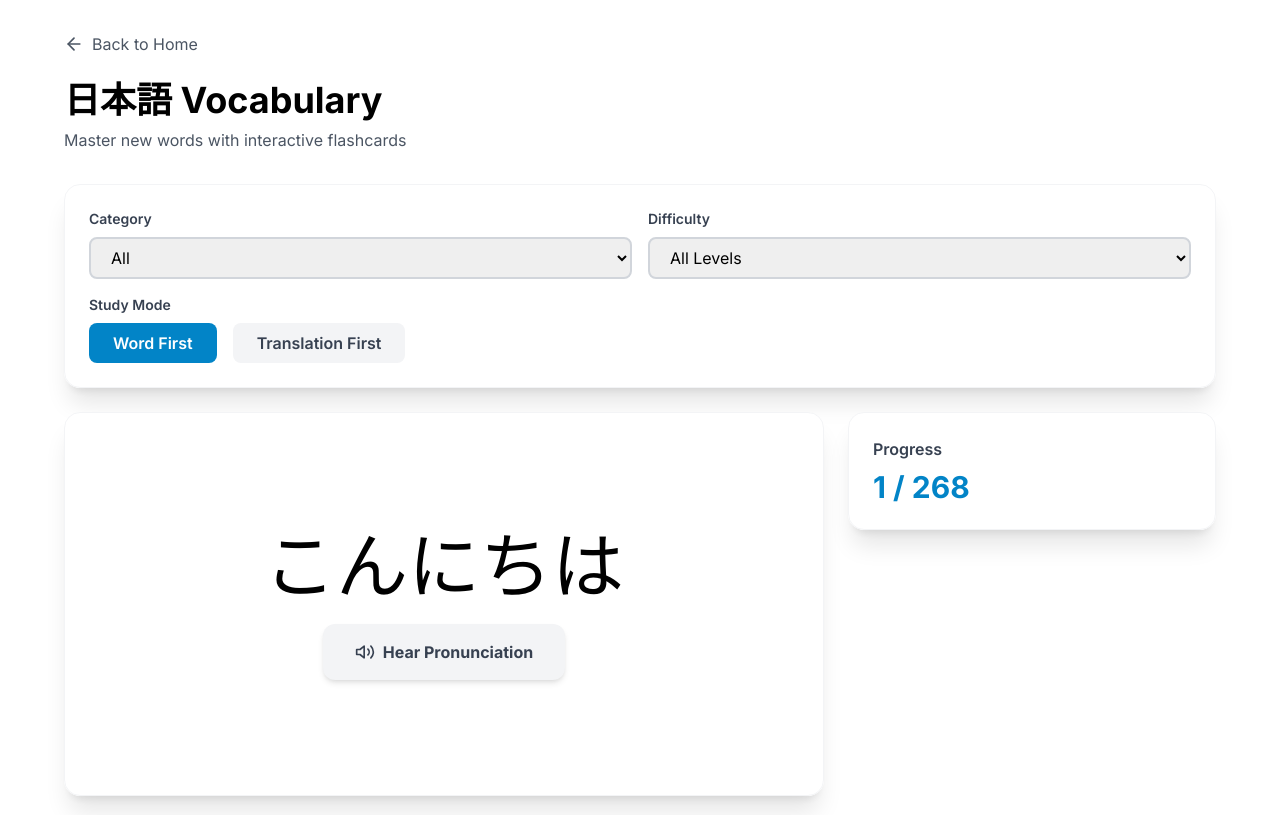
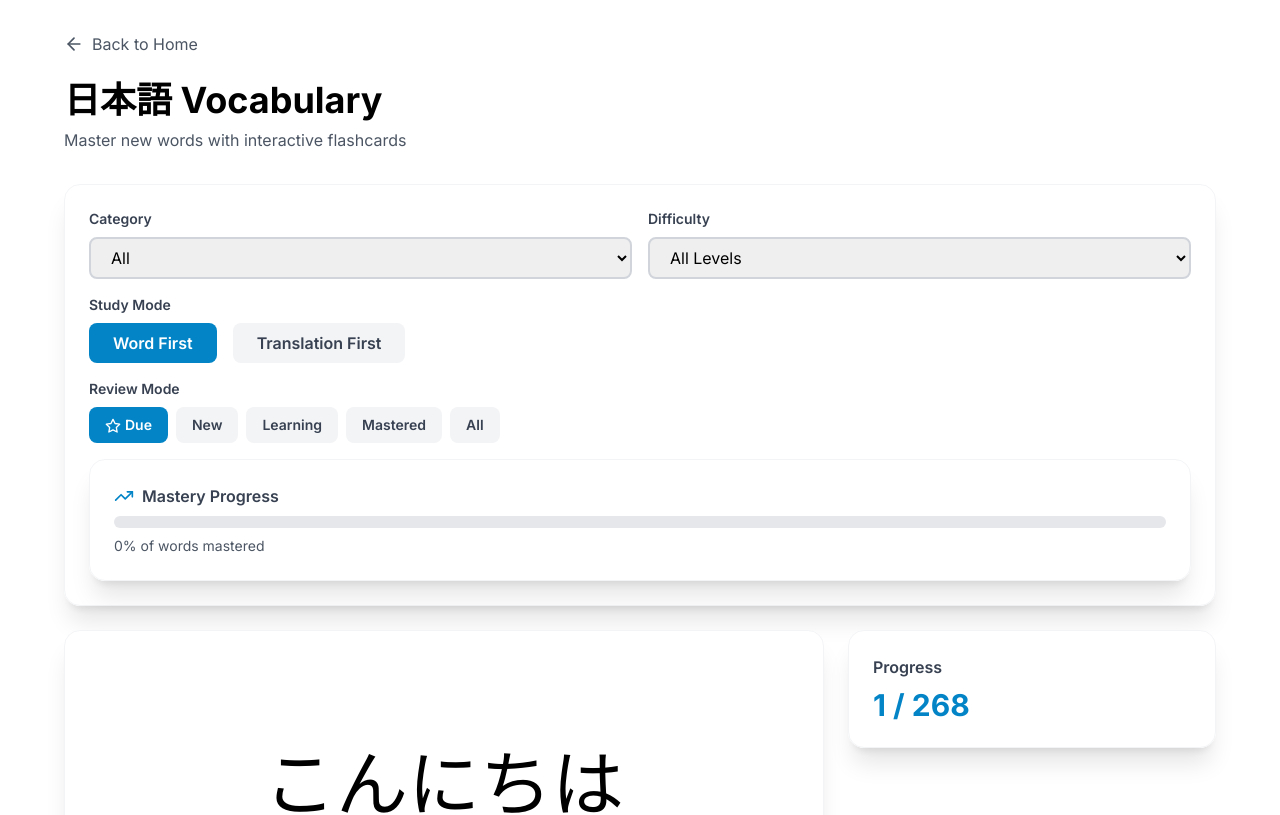
Before and after one commit to IAFMTJS/JARUP, a Next.js app: page /vocabulary in a window 1280 px wide. Shown: the top 815 px of the page. Built offline with nearby package versions, Linux system fonts and the light colour scheme.

Commit message:
Add spaced repetition system and fix home page stats

```diff
--- a/app/globals.css
+++ b/app/globals.css
@@ -163,4 +163,35 @@
   .glass {
     @apply backdrop-blur-md bg-white/70 dark:bg-gray-800/70 border border-white/20 dark:border-gray-700/30;
   }
+
+  /* 3D flip animation */
+  .preserve-3d {
+    transform-style: preserve-3d;
+    perspective: 1000px;
+  }
+
+  .card-flip {
+    transform: rotateY(180deg);
+  }
+
+  /* Smooth transitions */
+  .transition-flip {
+    transition: transform 0.6s cubic-bezier(0.4, 0, 0.2, 1);
+  }
+
+  /* Confetti animation */
+  @keyframes confetti {
+    0% {
+      transform: translateY(0) rotate(0deg);
+      opacity: 1;
+    }
+    100% {
+      transform: translateY(-500px) rotate(720deg);
+      opacity: 0;
+    }
+  }
+
+  .confetti {
+    animation: confetti 2s ease-out forwards;
+  }
 }
--- a/app/vocabulary/page.tsx
+++ b/app/vocabulary/page.tsx
@@ -2,9 +2,16 @@
 
 import { useState, useEffect, Suspense } from 'react';
 import { useRouter, useSearchParams } from 'next/navigation';
-import { ArrowLeft, Volume2, RefreshCw, CheckCircle, XCircle } from 'lucide-react';
+import { ArrowLeft, Volume2, RefreshCw, CheckCircle, XCircle, Star, TrendingUp } from 'lucide-react';
 import { japaneseVocabulary, russianVocabulary, VocabularyWord } from '@/lib/data/vocabulary';
 import { speak } from '@/lib/speech';
+import {
+  getWordProgress,
+  reviewWord,
+  getWordsDueForReview,
+  getWordsByMasteryLevel,
+  calculateMasteryPercentage
+} from '@/lib/spaced-repetition';
 
 function VocabularyPageContent() {
   const router = useRouter();
@@ -19,15 +26,33 @@ function VocabularyPageContent() {
   const [category, setCategory] = useState<string>('all');
   const [difficulty, setDifficulty] = useState<'all' | 'beginner' | 'intermediate' | 'advanced'>('all');
   const [flipped, setFlipped] = useState(false);
+  const [reviewMode, setReviewMode] = useState<'all' | 'new' | 'learning' | 'mastered' | 'due'>('due');
+  const [masteryPercentage, setMasteryPercentage] = useState(0);
 
   const categories = ['all', ...new Set(allVocabulary.map(w => w.category))];
 
-  const filteredWords = allVocabulary.filter(w =>
+  // Apply filters including spaced repetition review modes
+  let filteredWords = allVocabulary.filter(w =>
     (category === 'all' || w.category === category) &&
     (difficulty === 'all' || w.difficulty === difficulty)
   );
 
+  // Apply review mode filter
+  if (reviewMode === 'due') {
+    const dueWordIds = getWordsDueForReview(filteredWords.map(w => w.id));
+    filteredWords = filteredWords.filter(w => dueWordIds.includes(w.id) || !getWordProgress(w.id));
+  } else if (reviewMode !== 'all') {
+    const wordIds = getWordsByMasteryLevel(filteredWords.map(w => w.id), reviewMode);
+    filteredWords = filteredWords.filter(w => wordIds.includes(w.id) || reviewMode === 'new' && !getWordProgress(w.id));
+  }
+
   const currentWord = filteredWords[currentIndex];
+
+  // Calculate mastery percentage
+  useEffect(() => {
+    const percentage = calculateMasteryPercentage(allVocabulary.map(w => w.id));
+    setMasteryPercentage(percentage);
+  }, [allVocabulary]);
 
   const handleSpeak = (text: string, e?: React.MouseEvent) => {
     e?.stopPropagation();
@@ -55,11 +80,17 @@ function VocabularyPageContent() {
   };
 
   const handleCorrect = () => {
+    if (currentWord) {
+      reviewWord(currentWord.id, true);
+    }
     setScore({ correct: score.correct + 1, total: score.total + 1 });
     nextWord();
   };
 
   const handleIncorrect = () => {
+    if (currentWord) {
+      reviewWord(currentWord.id, false);
+    }
     setScore({ ...score, total: score.total + 1 });
     nextWord();
   };
@@ -159,6 +190,47 @@ function VocabularyPageContent() {
               </button>
             </div>
           </div>
+
+          <div className="mt-4">
+            <label className="block text-sm font-semibold text-gray-700 mb-2">
+              Review Mode
+            </label>
+            <div className="flex flex-wrap gap-2">
+              {(['due', 'new', 'learning', 'mastered', 'all'] as const).map((mode) => (
+                <button
+                  key={mode}
+                  onClick={() => {
+                    setReviewMode(mode);
+                    setShowAnswer(false);
+                    setFlipped(false);
+                  }}
+                  className={`px-4 py-2 rounded-lg font-semibold text-sm capitalize ${
+                    reviewMode === mode
+                      ? 'bg-primary-600 text-white'
+                      : 'bg-gray-100 text-gray-700'
+                  }`}
+                >
+                  {mode === 'due' && <Star size={16} className="inline mr-1" />}
+                  {mode}
+                </button>
+              ))}
+            </div>
+          </div>
+
+          {/* Mastery Progress */}
+          <div className="mt-4 card">
+            <div className="flex items-center gap-2 mb-2">
+              <TrendingUp size={20} className="text-primary-600" />
+              <span className="font-semibold text-gray-700">Mastery Progress</span>
+            </div>
+            <div className="w-full bg-gray-200 rounded-full h-3">
+              <div
+                className="bg-gradient-to-r from-primary-500 to-purple-600 h-3 rounded-full transition-all duration-500"
+                style={{ width: `${masteryPercentage}%` }}
+              />
+            </div>
+            <p className="text-sm text-gray-600 mt-2">{masteryPercentage}% of words mastered</p>
+          </div>
         </div>
 
         {/* Flashcard */}
@@ -167,8 +239,15 @@ function VocabularyPageContent() {
             {/* Main Card */}
             <div className="lg:col-span-2">
               <div
-                className="card h-96 flex flex-col items-center justify-center cursor-pointer hover:shadow-xl transition-all"
+                className={`card h-96 flex flex-col items-center justify-center cursor-pointer hover:shadow-xl transition-all preserve-3d ${
+                  flipped ? 'flipped' : ''
+                }`}
                 onClick={handleFlip}
+                style={{
+                  transformStyle: 'preserve-3d',
+                  transition: 'transform 0.6s',
+                  transform: flipped ? 'rotateY(180deg)' : 'rotateY(0deg)',
+                }}
               >
                 {!flipped ? (
                   studyMode === 'word-first' ? (
--- /dev/null
+++ b/lib/spaced-repetition.ts
@@ -0,0 +1,138 @@
+export interface WordProgress {
+  wordId: string;
+  timesCorrect: number;
+  timesIncorrect: number;
+  lastReviewed: number; // timestamp
+  nextReview: number; // timestamp
+  masteryLevel: 'new' | 'learning' | 'mastered';
+  interval: number; // days
+  ease: number; // difficulty multiplier, starts at 2.5
+}
+
+const DEFAULT_EASE = 2.5;
+const MIN_EASE = 1.3;
+
+export function initializeWordProgress(wordId: string): WordProgress {
+  return {
+    wordId,
+    timesCorrect: 0,
+    timesIncorrect: 0,
+    lastReviewed: Date.now(),
+    nextReview: Date.now(),
+    masteryLevel: 'new',
+    interval: 0,
+    ease: DEFAULT_EASE,
+  };
+}
+
+export function getWordProgress(wordId: string): WordProgress | null {
+  if (typeof window === 'undefined') return null;
+
+  const key = `jarup_word_${wordId}`;
+  const stored = localStorage.getItem(key);
+  if (!stored) return null;
+
+  try {
+    return JSON.parse(stored);
+  } catch {
+    return null;
+  }
+}
+
+export function saveWordProgress(progress: WordProgress): void {
+  if (typeof window === 'undefined') return;
+
+  const key = `jarup_word_${progress.wordId}`;
+  localStorage.setItem(key, JSON.stringify(progress));
+}
+
+export function reviewWord(wordId: string, isCorrect: boolean): WordProgress {
+  const progress = getWordProgress(wordId) || initializeWordProgress(wordId);
+
+  if (isCorrect) {
+    progress.timesCorrect++;
+
+    // Calculate next review interval using SM-2 algorithm
+    if (progress.masteryLevel === 'new') {
+      progress.masteryLevel = 'learning';
+      progress.interval = 1; // Review tomorrow
+    } else if (progress.masteryLevel === 'learning') {
+      if (progress.timesCorrect >= 3) {
+        progress.masteryLevel = 'mastered';
+        progress.interval = Math.floor(progress.interval * progress.ease);
+      } else {
+        progress.interval = 1;
+      }
+    } else {
+      // Mastered - increase interval
+      progress.interval = Math.floor(progress.interval * progress.ease);
+    }
+
+    progress.nextReview = Date.now() + progress.interval * 24 * 60 * 60 * 1000;
+    progress.lastReviewed = Date.now();
+  } else {
+    // Incorrect - reset difficulty and decrease interval
+    progress.timesIncorrect++;
+    progress.masteryLevel = 'learning';
+    progress.ease = Math.max(MIN_EASE, progress.ease - 0.2);
+    progress.interval = 1;
+    progress.nextReview = Date.now();
+    progress.lastReviewed = Date.now();
+  }
+
+  saveWordProgress(progress);
+  return progress;
+}
+
+export function getWordsDueForReview(allWordIds: string[]): string[] {
+  const now = Date.now();
+  return allWordIds.filter(wordId => {
+    const progress = getWordProgress(wordId);
+    if (!progress) return true; // New words are considered due
+    return now >= progress.nextReview;
+  });
+}
+
+export function getWordsByMasteryLevel(
+  allWordIds: string[],
+  level: 'new' | 'learning' | 'mastered'
+): string[] {
+  return allWordIds.filter(wordId => {
+    const progress = getWordProgress(wordId);
+    if (!progress) return level === 'new';
+    return progress.masteryLevel === level;
+  });
+}
+
+export function calculateMasteryPercentage(allWordIds: string[]): number {
+  if (allWordIds.length === 0) return 0;
+
+  const mastered = allWordIds.filter(wordId => {
+    const progress = getWordProgress(wordId);
+    if (!progress) return false;
+    return progress.masteryLevel === 'mastered';
+  });
+
+  return Math.round((mastered.length / allWordIds.length) * 100);
+}
+
+export function getAllWordProgress(): WordProgress[] {
+  if (typeof window === 'undefined') return [];
+
+  const progress: WordProgress[] = [];
+  for (let i = 0; i < localStorage.length; i++) {
+    const key = localStorage.key(i);
+    if (key?.startsWith('jarup_word_')) {
+      try {
+        const value = localStorage.getItem(key);
+        if (value) {
+          progress.push(JSON.parse(value));
+        }
+      } catch {
+        // Skip invalid entries
+      }
+    }
+  }
+
+  return progress;
+}
```
Also changed, not shown: app/page.tsx (+32 -4 lines), 1 other file (tests, documents, lock files or other folders).
